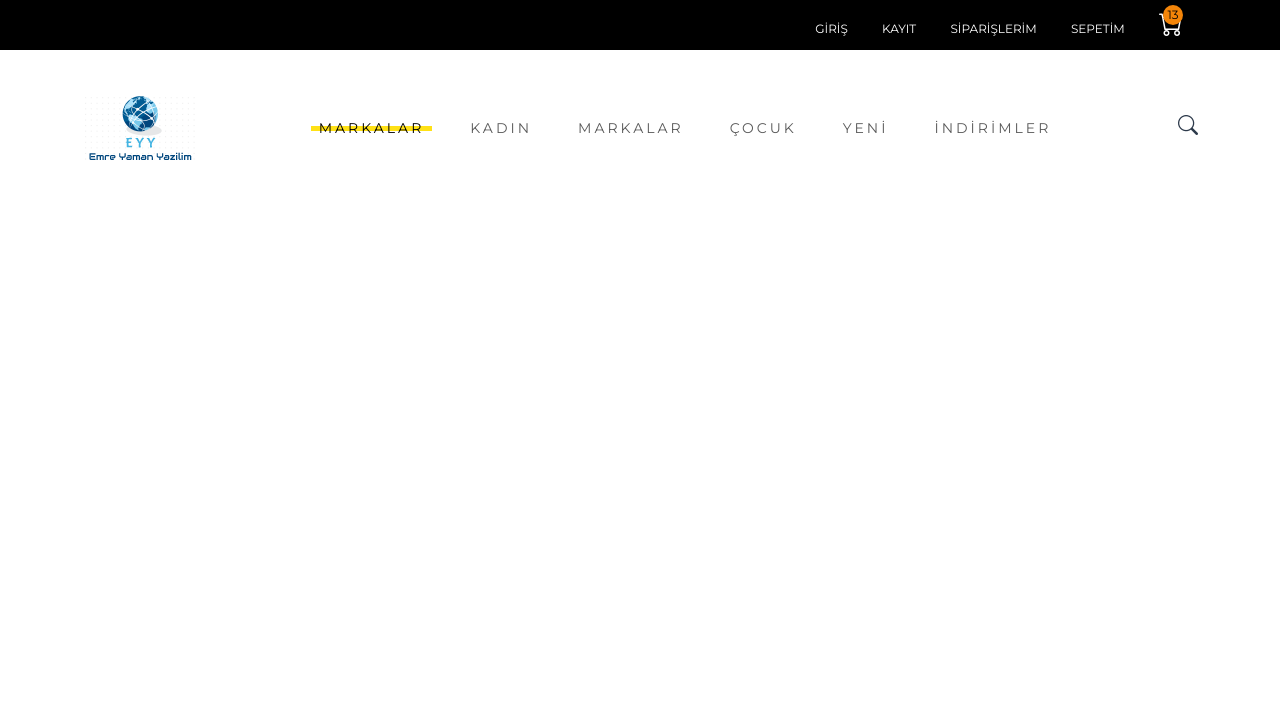
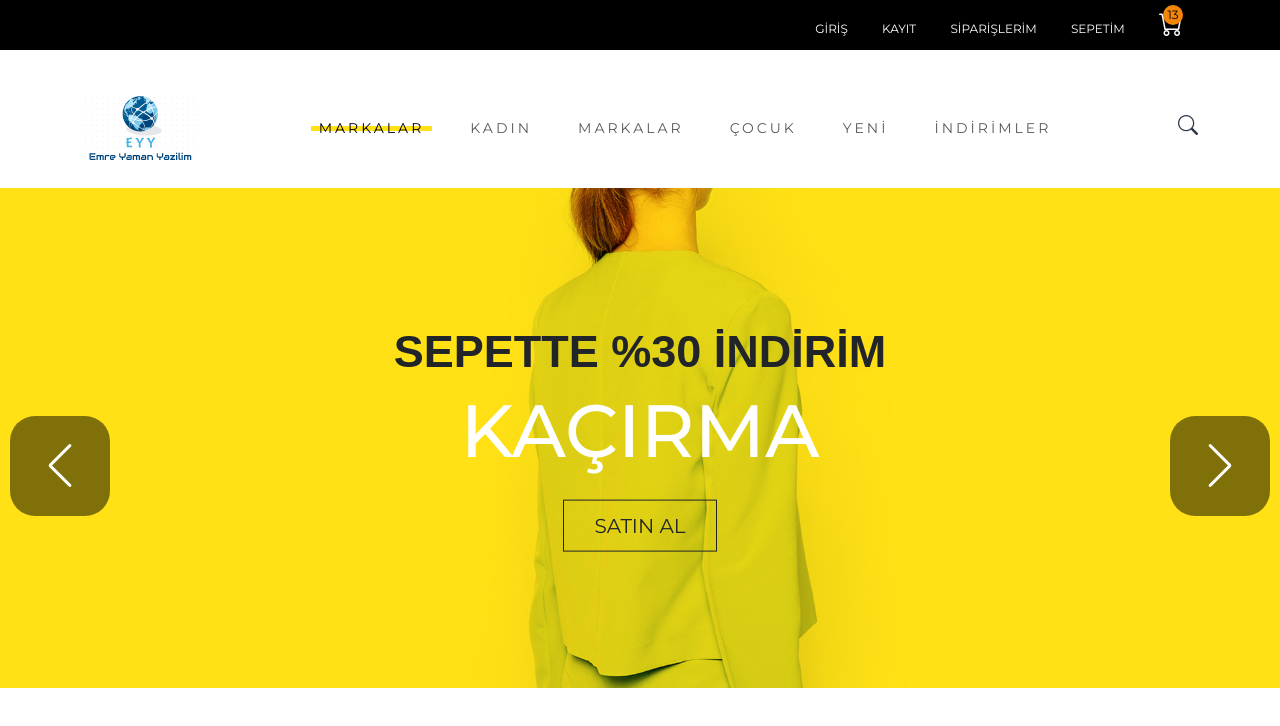
Before and after one commit to EmreYamanYazilim/eCommerceTema, a plain HTML site: page index.html in a window 1280 px wide. Drawn offline with Linux system fonts and the light colour scheme; a web font is replaced by a local one.

Commit message:
swiper slide ile Ana sayfa Sliderin yapılması  ve Headere Dropdown eklenmesi

```diff
--- a/assets/css/style.css
+++ b/assets/css/style.css
@@ -273,3 +273,74 @@ header nav li.active a.nav-link:before {
     font-size: 50px;
     cursor: pointer;
 }
+
+.slider {
+    /*height: calc(100vh - 240px);*/
+    height: 500px;
+}
+
+.slider,
+.swiper-container {
+    overflow-x: hidden;
+}
+
+.slider .slide {
+    display: flex;
+    justify-content: center;
+    align-items: center;
+    height: 500px;
+    width: 100%;
+}
+
+.slider .slide img {
+    width: 100%;
+    height: 100%;
+    object-fit: cover;
+}
+
+.home-swiper .swiper-button-next,
+.home-swiper .swiper-button-prev {
+    width: 100px;
+    height: 100px;
+    border-radius: 25%;
+    background-color: rgba(0, 0, 0, 0.5);
+    color: #ffffff;
+    transition: background-color 1.1s ease;
+}
+
+.home-swiper .swiper-button-next:hover,
+.home-swiper .swiper-button-prev:hover {
+    background-color: #fff;
+    color: #000000;
+}
+
+.slider-title {
+    position: absolute;
+    top: 50%;
+    transform: translateY(-50%);
+    z-index: 10;
+    width: 100%;
+    text-align: center;
+}
+
+.slider-title h3 {
+    font-size: 45px;
+    font-weight: 600;
+}
+
+.slider-title h2 {
+    font-size: 74px;
+    text-align: center;
+}
+.slider a{
+    border-radius: 0;
+    font-size: 20px;
+    padding: 10px 30px;
+}
+
+.title-wrapper {
+    display: flex;
+    flex-direction: column;
+    justify-content: center;
+    align-items: center;
+}
--- /dev/null
+++ b/assets/js/home.js
@@ -0,0 +1,20 @@
+const swiper = new Swiper('.home-swiper', {
+  speed: 400,
+  spaceBetween: 100,
+  navigation: {
+    nextEl: ".swiper-button-next",
+    prevEl: ".swiper-button-prev",
+  }
+});
+
+const brandSwiper = new Swiper('.nav-brand-swiper', {
+  speed: 1400,
+  navigation: {
+    nextEl: ".swiper-button-next",
+    prevEl: ".swiper-button-prev",
+  },
+  autoplay:{
+    delay: 1000,
+    pauseOnMouseEnter: true,
+  }
+});
--- a/index.html
+++ b/index.html
@@ -225,7 +225,6 @@
                                                     </div>
                                                 </div>
                                             </div>
-
                                         </div>
                                     </div>
                                 </div>
@@ -284,10 +283,37 @@
     </nav>
 </header>
 
+<section class="slider position-relative bg-orange mt-2">
+    <div class="home-swiper swiper-container">
+        <div class="swiper-wrapper">
+            <div class="swiper-slide">
+                <div class="slide">
+                    <img src="assets/images/slide-bg-2-2.jpg" alt="">
+                </div>
+                <div class="slider-title">
+                    <div class="title-wrapper">
+                        <h3 class="font-playfair fw-bold-600">SEPETTE %30 İNDİRİM</h3>
+                        <h2 class="fw-bold-600 text-white">KAÇIRMA</h2>
+                        <a href="" class="btn btn-outline-dark text-center mt-3">SATIN AL</a>
+                    </div>
+                </div>
+            </div>
+            <div class="swiper-slide">
+                <div class="slide">
+                    <img src="assets/images/slider3.webp" alt="">
+                </div>
+            </div>
+        </div>
+        <div class="swiper-button-prev"></div>
+        <div class="swiper-button-next"></div>
+    </div>
+</section>
+
 
 <script src="assets/bootstrap/dist/js/bootstrap.bundle.min.js"></script>
 <script src="assets/js/jquery/dist/jquery.min.js"></script>
 <script src="assets/swiper/swiper-bundle.min.js"></script>
 <script src="assets/js/main.js"></script>
+<script src="assets/js/home.js"></script>
 </body>
 </html>
```
